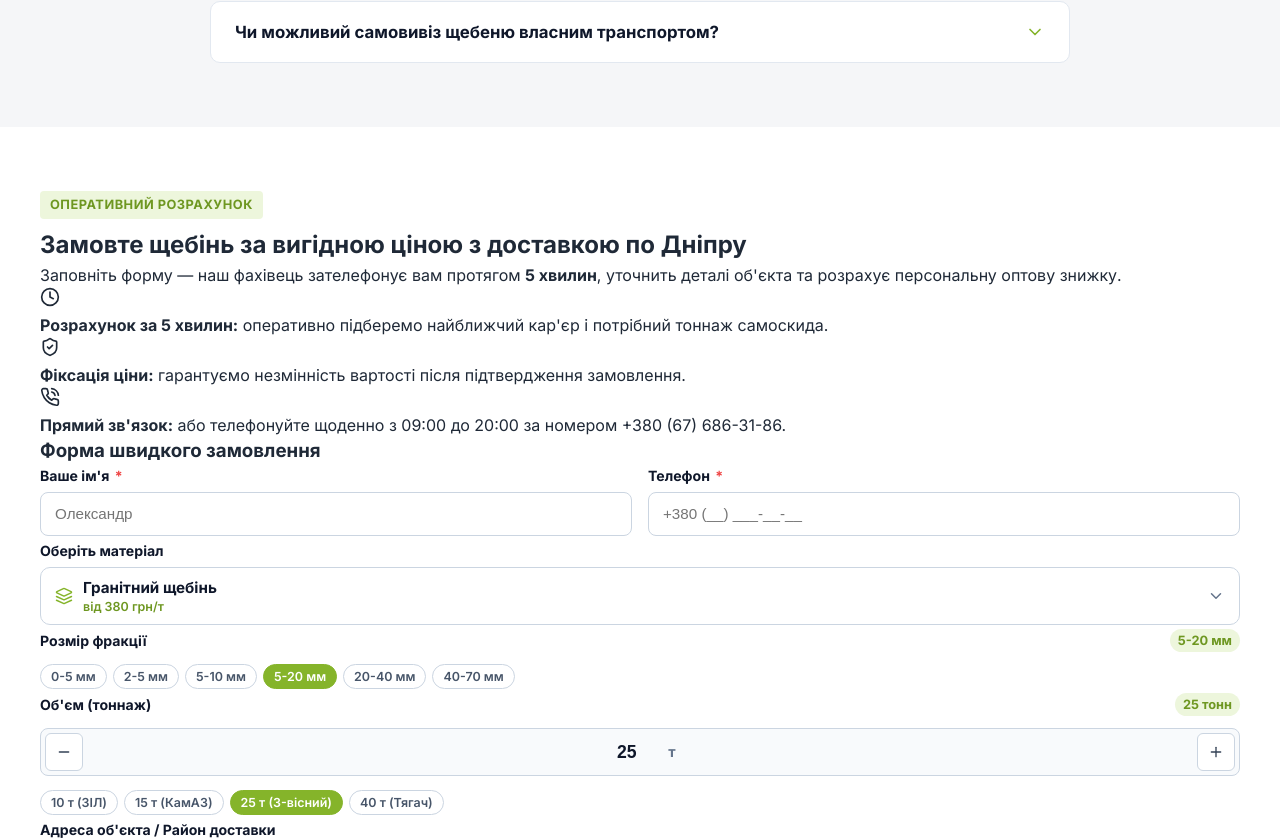
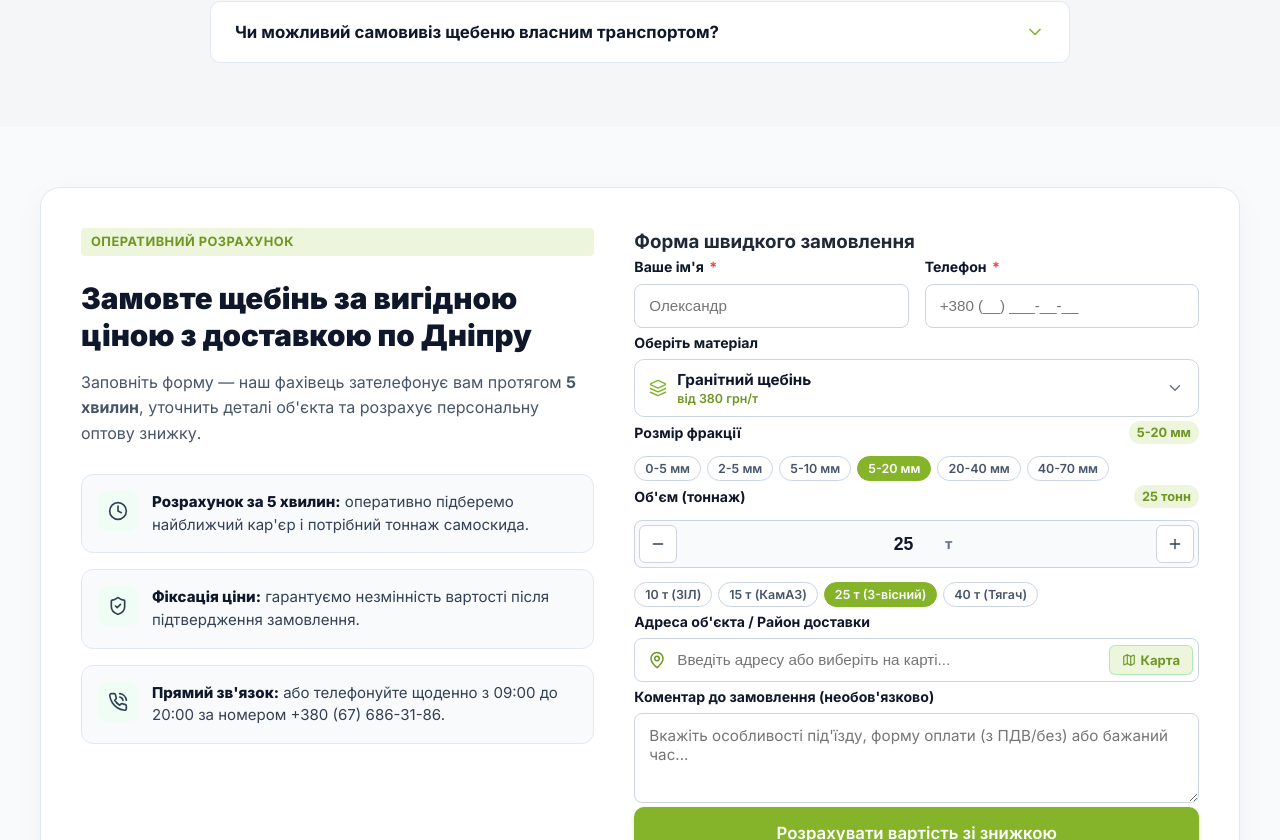
Before and after one commit to awraamgitelman-ops/budopest, a React (Vite) app: page / in a window 1280 px wide. Shown: the part 11160-12000 px from the top of the page. Built offline with nearby package versions, Linux system fonts and the light colour scheme; the HTML template or start-up script is replaced by a standard one.

Commit message:
fix: add 2-column grid layout and icon alignment CSS for quick order section on main page

```diff
--- a/src/index.css
+++ b/src/index.css
@@ -2561,3 +2561,98 @@ input.modal-input.addr-input-with-button,
   color: #0369a1 !important;
   text-decoration: underline !important;
 }
+
+/* Order Form Section & 2-Column Grid Layout */
+.order-form-section {
+  background: #f8fafc !important;
+  padding: 60px 0 !important;
+}
+
+.order-form-wrapper {
+  background: #ffffff !important;
+  border: 1px solid #e2e8f0 !important;
+  border-radius: 20px !important;
+  padding: 40px !important;
+  box-shadow: 0 8px 30px rgba(15, 23, 42, 0.04) !important;
+}
+
+@media (max-width: 640px) {
+  .order-form-wrapper {
+    padding: 24px 20px !important;
+  }
+}
+
+.of-grid {
+  display: grid !important;
+  grid-template-columns: 1fr 1.1fr !important;
+  gap: 40px !important;
+  align-items: start !important;
+}
+
+@media (max-width: 992px) {
+  .of-grid {
+    grid-template-columns: 1fr !important;
+    gap: 32px !important;
+  }
+}
+
+.of-info {
+  display: flex !important;
+  flex-direction: column !important;
+  gap: 16px !important;
+}
+
+.of-title {
+  font-size: 1.85rem !important;
+  font-weight: 900 !important;
+  color: #0f172a !important;
+  line-height: 1.25 !important;
+  margin: 0 !important;
+}
+
+.of-desc {
+  font-size: 1rem !important;
+  color: #475569 !important;
+  line-height: 1.6 !important;
+  margin: 0 !important;
+}
+
+.of-perks {
+  display: flex !important;
+  flex-direction: column !important;
+  gap: 16px !important;
+  margin-top: 12px !important;
+}
+
+.of-perk {
+  display: flex !important;
+  align-items: flex-start !important;
+  gap: 14px !important;
+  background: #f8fafc !important;
+  border: 1px solid #e2e8f0 !important;
+  border-radius: 12px !important;
+  padding: 16px !important;
+}
+
+.op-icon {
+  width: 40px !important;
+  height: 40px !important;
+  border-radius: 10px !important;
+  background: #f0fdf4 !important;
+  color: var(--c-green-dark) !important;
+  display: flex !important;
+  align-items: center !important;
+  justify-content: center !important;
+  flex-shrink: 0 !important;
+}
+
+.of-perk div {
+  font-size: 0.94rem !important;
+  color: #334155 !important;
+  line-height: 1.5 !important;
+}
+
+.of-perk strong {
+  color: #0f172a !important;
+  font-weight: 800 !important;
+}
```
